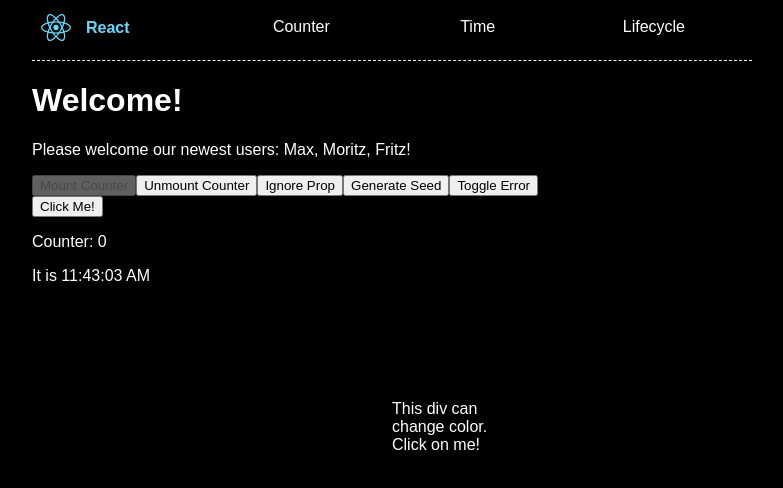
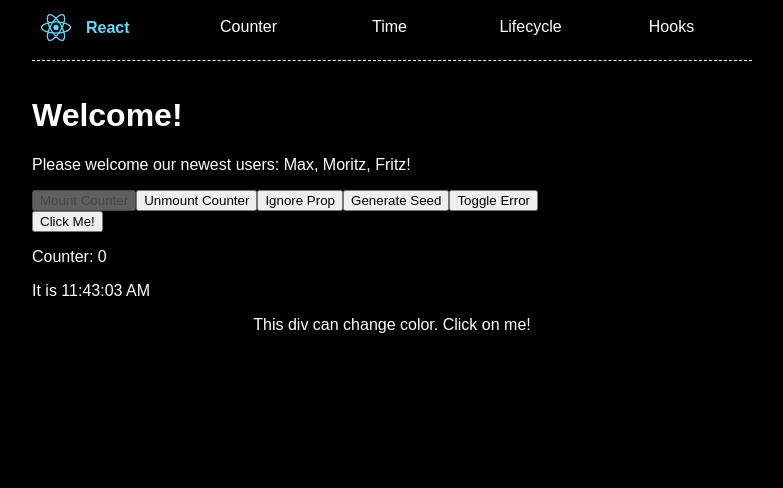
Before and after one commit to MiroStW/odin_project, a React app in the folder react/: page / in a window 1280 px wide. Shown: the top 488 px of the page, without its empty margins (248-1031 px from the left). Built offline with nearby package versions, Linux system fonts and the light colour scheme.

Commit message:
added hooks nav

```diff
--- a/react/src/components/Hooks.js
+++ b/react/src/components/Hooks.js
@@ -1,19 +1,19 @@
-import React, { useState, useEffect, Component } from "react";
-
-// export default class Hooks extends Component {
-//   render() {
-//     return <div>"test"</div>;
-//   }
-// }
+import React, { useState, useEffect } from "react";
 
 const Hooks = () => {
   const [color, setColor] = useState("black");
 
-  const changeColor = () => {
-    color === "black" ? setColor("red") : setColor("black");
-  };
+  useEffect(() => {
+    console.log(color);
+  }, [color]);
 
   useEffect(() => {
+    const changeColor = () => {
+      setColor((lastColor) =>
+        lastColor === "black" ? setColor("red") : setColor("black")
+      );
+    };
+
     document
       .querySelector("#myDiv")
       .addEventListener("click", () => changeColor());
@@ -24,22 +24,18 @@ const Hooks = () => {
   }, []);
 
   return (
-    <div>
+    <>
       <div
         id="myDiv"
         style={{
           color: "white",
-          width: "100px",
-          height: "100px",
-          position: "absolute",
-          left: "50%",
-          top: "50%",
+          ["place-self"]: "center",
           backgroundColor: color,
         }}
       >
         This div can change color. Click on me!
       </div>
-    </div>
+    </>
   );
 };
 
--- a/react/src/components/Nav.js
+++ b/react/src/components/Nav.js
@@ -23,6 +23,11 @@ const Nav = () => {
           Lifecycle
         </NavLink>
       </div>
+      <div className="navitem">
+        <NavLink to="/hooks" className="vcenter">
+          Hooks
+        </NavLink>
+      </div>
     </div>
   );
 };
--- a/react/src/components/Routes.js
+++ b/react/src/components/Routes.js
@@ -4,18 +4,22 @@ import App from "./App";
 import Time from "./Time";
 import Counter from "./Counter";
 import Lifecycle from "./Lifecycle";
+import Hooks from "./Hooks";
 import Nav from "./Nav";
 
 const Routes = () => {
   return (
     <Router>
       <Nav />
+      <div id="container">
         <Switch>
           <Route path={`/`} exact component={App} />
           <Route path={`/counter`} component={Counter} />
           <Route path={`/time`} component={Time} />
           <Route path={`/lifecycle`} component={Lifecycle} />
+          <Route path={`/hooks`} component={Hooks} />
         </Switch>
+      </div>
     </Router>
   );
 };
--- a/react/src/style.css
+++ b/react/src/style.css
@@ -62,3 +62,7 @@ a {
   text-decoration: none;
   padding-bottom: 4px;
 }
+
+#container {
+  display: grid;
+}
```
Lines whose indentation alone changed are shown as unchanged.
